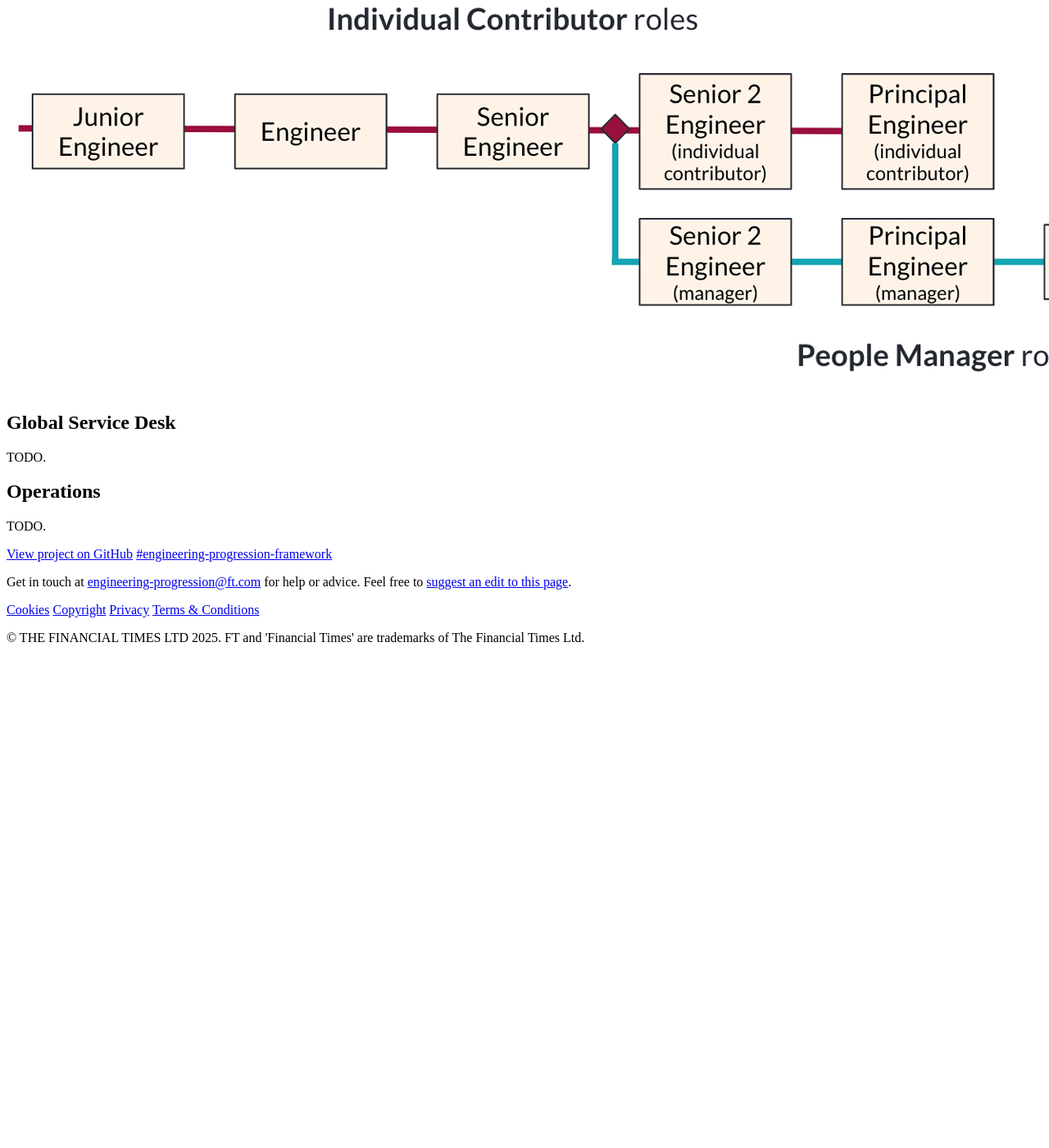
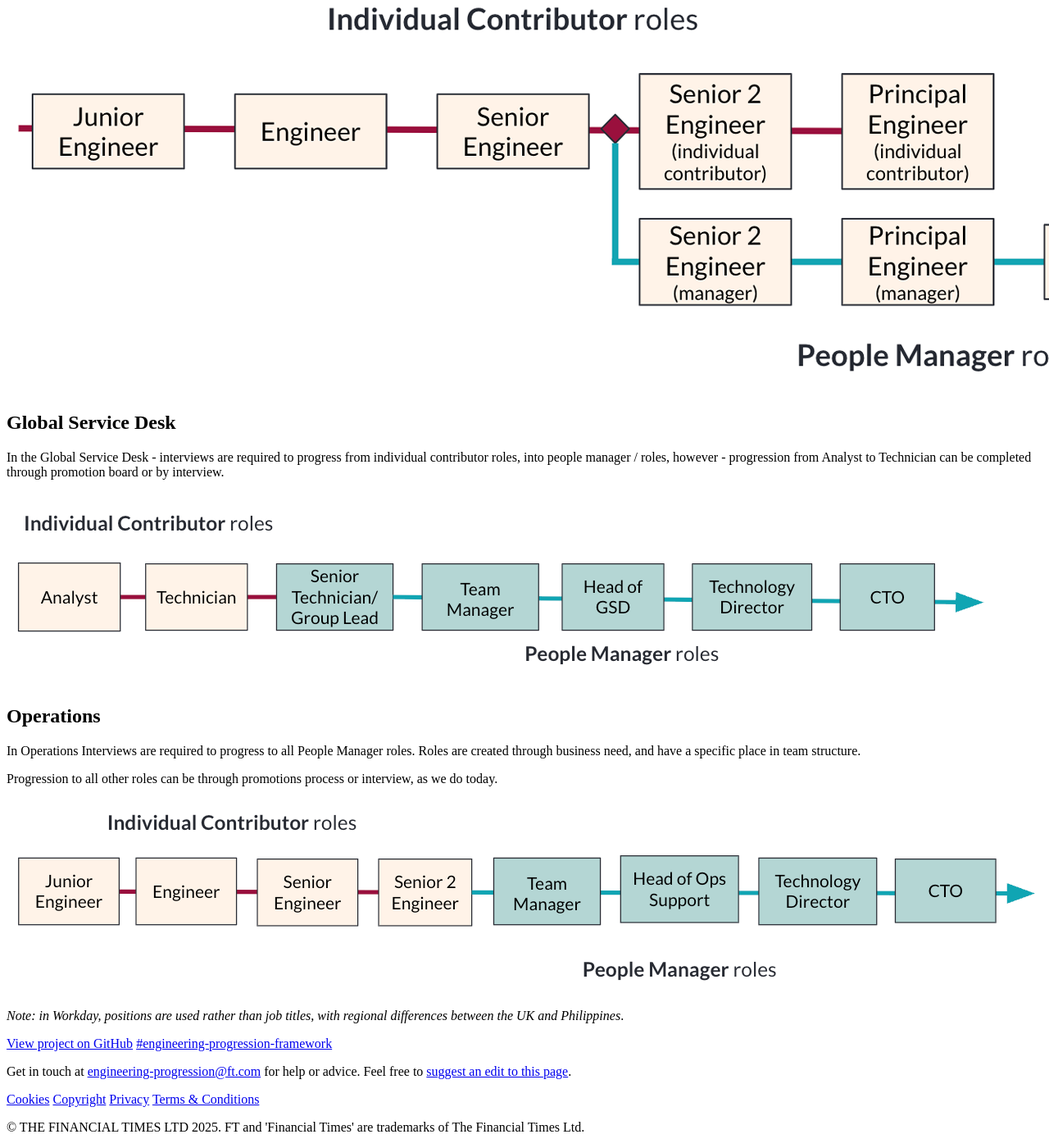
Before and after one commit to Financial-Times/engineering-progression, a Jekyll site: the page built from site/pages/job-families.md, in a window 1280 px wide and 1400 px high, scrolled down 418 px. Shown: the whole window at 82% size. Built offline with Jekyll 4.4.1, drawn with Linux system fonts in a browser that asks for light colours; a style sheet for code colours, icons or effects is not loaded; before the commit the page ends 1221 px from its top, so only the background shows below that.

Commit message:
Flesh out job families page for Ops & IT

```diff
--- a/site/pages/job-families.md
+++ b/site/pages/job-families.md
@@ -17,8 +17,16 @@ Engineers at early stages are Individual Contributors (hands-on), and later have
 
 ## Global Service Desk
 
-TODO.
+In the Global Service Desk - interviews are required to progress from individual contributor roles, into people manager / roles, however - progression from Analyst to Technician can be completed through promotion board or by interview.
+
+![A diagram showing the different progression paths in Global Service Desk](/media/service-desk-roles.png)
 
 ## Operations
 
-TODO.
+In Operations Interviews are required to progress to all People Manager roles. Roles are created through business need, and have a specific place in team structure.
+
+Progression to all other roles can be through promotions process or interview, as we do today.
+
+![A diagram showing the different progression paths in Operations](/media/operations-roles.png)
+
+_Note: in Workday, positions are used rather than job titles, with regional differences between the UK and Philippines_.
```
Also changed, not shown: site/media/operations-roles.png (added), site/media/service-desk-roles.png (added).
